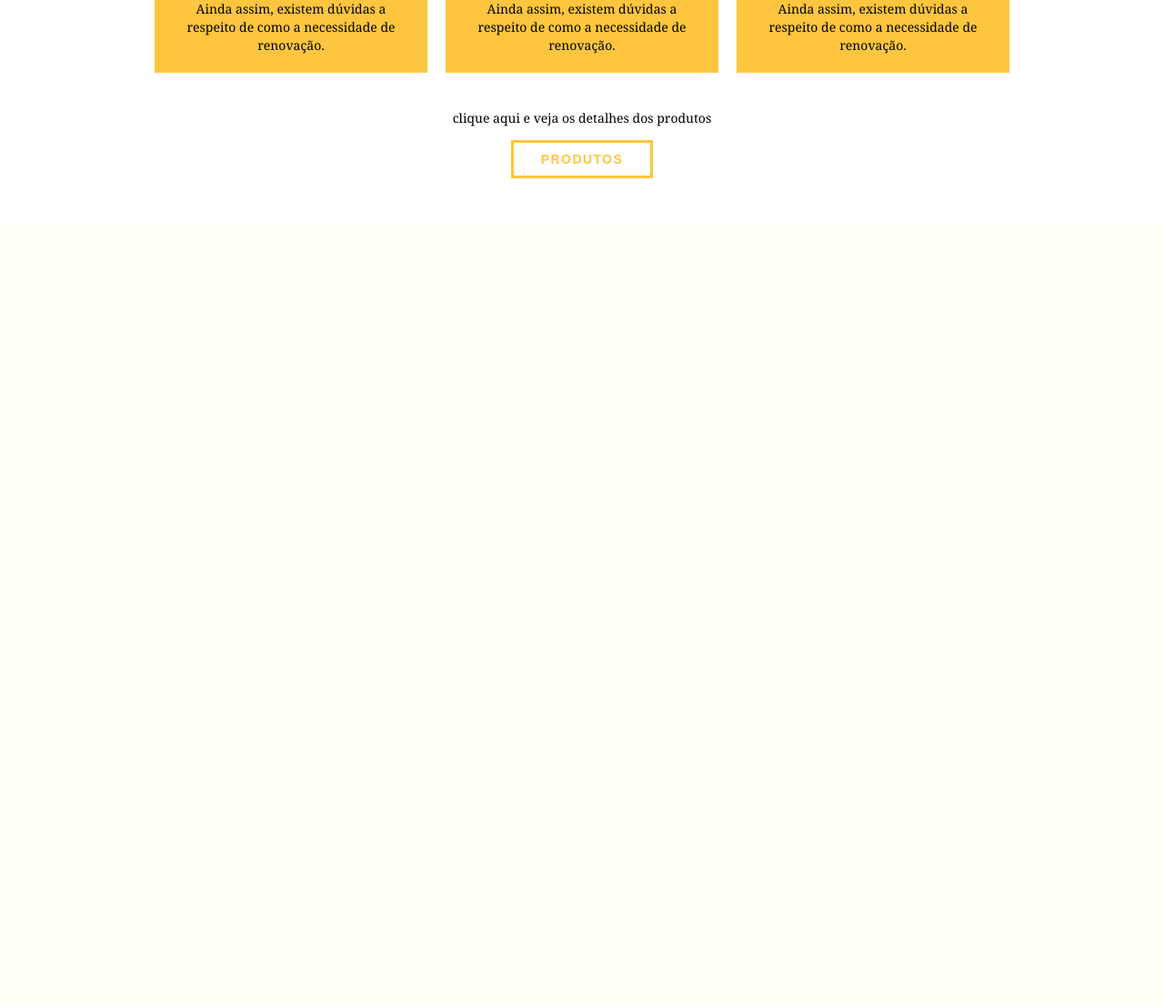
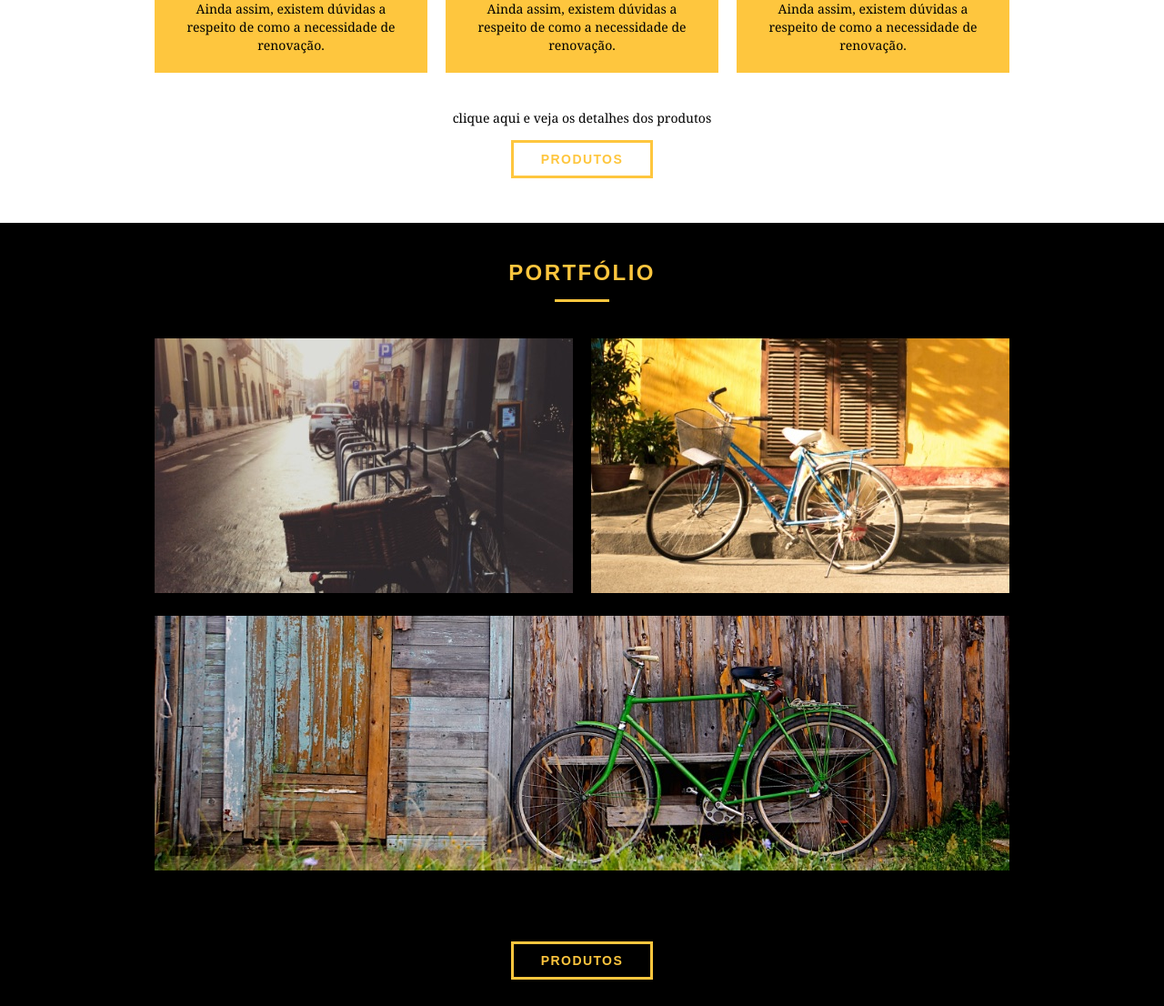
Before and after one commit to Talesb/bikcraft-origamid, a PHP site: page / in a window 1280 px wide. Shown: the part 869-1975 px from the top of the page at 91% size. Before the commit the page ends 1065 px from the top, so only its background shows below. Run offline with PHP 8.4, Linux system fonts and the light colour scheme.

Commit message:
Criando bloco de portfólio

```diff
--- a/css/style.css
+++ b/css/style.css
@@ -175,6 +175,30 @@ p {
     clear: both;
 }
 
-.call p{
+.call p {
     padding-bottom: 25px;
 }
+
+/* Portifólio */
+
+.portifolio {
+    width: 100%;
+    background: #000;
+    padding: 40px 0;
+}
+
+.portifolio .subtitulo {
+    color: #fec63e;
+}
+
+.portifolio .subtitulo::after {
+    background: #fec63e;
+}
+
+.portifolio_lista li:last-child {
+    margin-top: 20px;
+}
+
+.portfolio .call p {
+    color: #fff;
+}
--- a/index.html
+++ b/index.html
@@ -77,6 +77,28 @@
 
     </section>
 
+    <section class="portifolio">
+        <div class="container">
+            <h2 class="subtitulo">Portfólio</h2>
+            <ul class="portifolio_lista">
+                <li class="grid-8">
+                    <img src="img/portfolio/retro.jpg" alt="Bicicleta Retro">
+                </li>
+                <li class="grid-8">
+                    <img src="img/portfolio/passeio.jpg" alt="Bicicleta Passeio">
+                </li>
+                <li class="grid-16">
+                    <img src="img/portfolio/esporte.jpg" alt="Bicicleta Esporte">
+                </li>
+            </ul>
+        </div>
+
+        <div class="call">
+            <p>conheça mais o nosso portfólio</p>
+            <a href="produtos.html" class="btn"> Produtos</a>
+        </div>
+
+    </section>
 
 </body>
 
```
